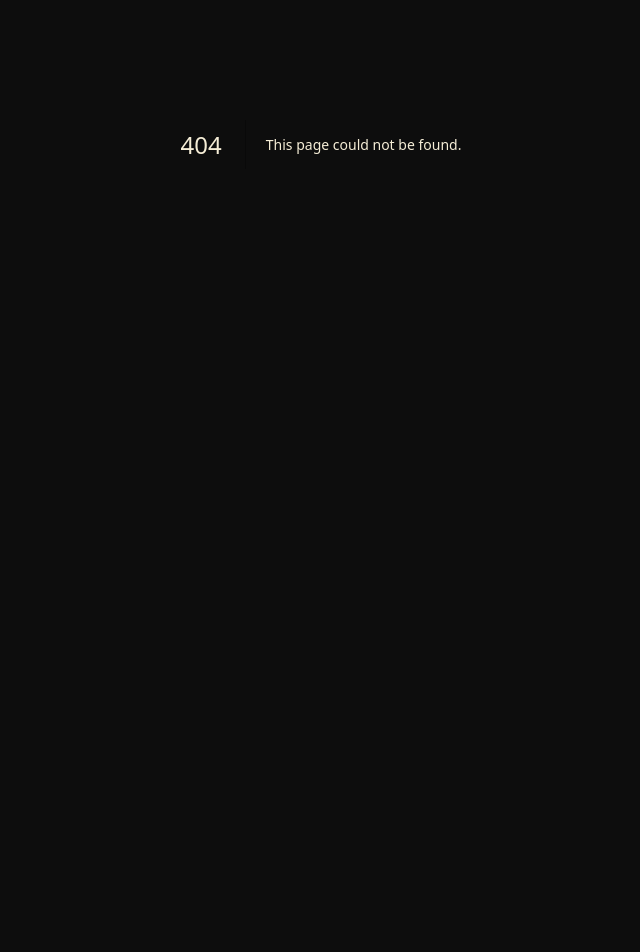
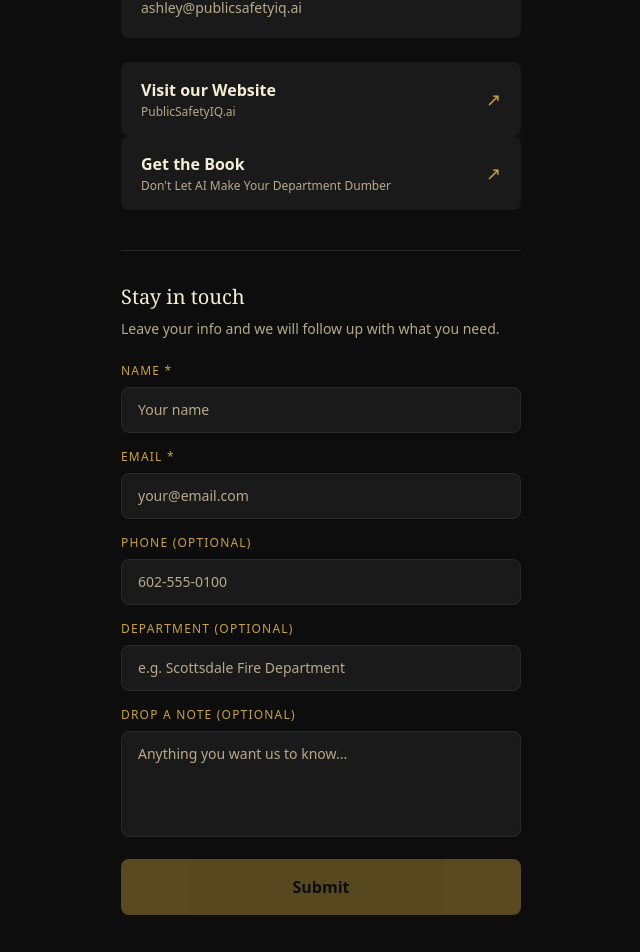
Before and after one commit to PublicSafetyIQ/Heart-meets-hardware, a Next.js app: page /connect in a window 1280 px wide. Before the commit this address had no page. Shown: the part 256-1208 px from the top of the page, without its empty margins (319-959 px from the left). Before the commit the page ends 800 px from the top, so only its background shows below. Built offline with nearby package versions, Linux system fonts and the light colour scheme; no server answers.

Commit message:
Add files via upload

```diff
--- /dev/null
+++ b/app/connect/page.js
@@ -0,0 +1,131 @@
+'use client';
+import { useState } from 'react';
+import Link from 'next/link';
+import { supabase } from '../../lib/supabase';
+
+export default function ConnectPage() {
+  const [form, setForm]           = useState({ name: '', phone: '', email: '', department: '', note: '' });
+  const [submitted, setSubmitted] = useState(false);
+  const [submitting, setSubmitting] = useState(false);
+
+  function handleChange(field, value) {
+    setForm((f) => ({ ...f, [field]: value }));
+  }
+
+  async function handleSubmit() {
+    if (!form.name || !form.email) return;
+    setSubmitting(true);
+    await supabase.from('leads').insert({
+      name:       form.name,
+      phone:      form.phone,
+      email:      form.email,
+      department: form.department,
+      note:       form.note,
+    });
+    setSubmitted(true);
+    setSubmitting(false);
+  }
+
+  return (
+    <main className="min-h-screen flex flex-col px-6 py-10 max-w-md mx-auto">
+
+      <div className="mb-8">
+        <Link href="/" className="text-hmh-gold text-sm">← Back</Link>
+        <h1 className="font-serif text-3xl text-hmh-cream mt-4 mb-1">Connect</h1>
+      </div>
+
+      {/* Ashley's contact info */}
+      <div className="bg-hmh-gray rounded-lg p-5 mb-6">
+        <p className="text-hmh-gold text-xs tracking-widest uppercase mb-3">Your Presenter</p>
+        <p className="text-hmh-cream font-semibold text-lg">Ashley Losch</p>
+        <a href="tel:6023163998" className="block text-hmh-cream-dim text-sm mt-1 hover:text-hmh-gold">602-316-3998</a>
+        <a href="mailto:ashley@publicsafetyiq.ai" className="block text-hmh-cream-dim text-sm mt-0.5 hover:text-hmh-gold">ashley@publicsafetyiq.ai</a>
+      </div>
+
+      {/* Quick links */}
+      <div className="space-y-3 mb-10">
+        <ExternalLink
+          href="https://www.publicsafetyiq.ai"
+          label="Visit our Website"
+          sub="PublicSafetyIQ.ai"
+        />
+        <ExternalLink
+          href="https://a.co/d/0gFjfc7T"
+          label="Get the Book"
+          sub="Don't Let AI Make Your Department Dumber"
+        />
+      </div>
+
+      <div className="w-full h-px bg-hmh-gray-light mb-8" />
+
+      {/* Lead capture form */}
+      <h2 className="font-serif text-xl text-hmh-cream mb-2">Stay in touch</h2>
+      <p className="text-hmh-cream-dim text-sm mb-6">
+        Leave your info and we will follow up with what you need.
+      </p>
+
+      {submitted ? (
+        <div className="text-center py-10">
+          <p className="text-hmh-gold text-4xl mb-4">✓</p>
+          <p className="text-hmh-cream font-semibold text-lg mb-2">Got it. Thank you.</p>
+          <p className="text-hmh-cream-dim text-sm">We will be in touch soon.</p>
+        </div>
+      ) : (
+        <div className="space-y-4">
+          <Field label="Name *" value={form.name} onChange={(v) => handleChange('name', v)} placeholder="Your name" />
+          <Field label="Email *" value={form.email} onChange={(v) => handleChange('email', v)} placeholder="your@email.com" type="email" />
+          <Field label="Phone (optional)" value={form.phone} onChange={(v) => handleChange('phone', v)} placeholder="602-555-0100" type="tel" />
+          <Field label="Department (optional)" value={form.department} onChange={(v) => handleChange('department', v)} placeholder="e.g. Scottsdale Fire Department" />
+
+          <div>
+            <p className="text-hmh-gold text-xs tracking-widest uppercase mb-2">Drop a Note (optional)</p>
+            <textarea
+              value={form.note}
+              onChange={(e) => handleChange('note', e.target.value)}
+              placeholder="Anything you want us to know..."
+              rows={4}
+              className="w-full bg-hmh-gray border border-hmh-gray-light text-hmh-cream placeholder-hmh-cream-dim rounded-lg px-4 py-3 text-sm focus:border-hmh-gold focus:outline-none resize-none"
+            />
+          </div>
+
+          <button
+            onClick={handleSubmit}
+            disabled={!form.name || !form.email || submitting}
+            className="w-full py-4 rounded-lg font-bold text-base bg-hmh-gold text-hmh-black hover:bg-hmh-gold-light disabled:opacity-40 disabled:cursor-not-allowed mt-2"
+          >
+            {submitting ? 'Submitting...' : 'Submit'}
+          </button>
+        </div>
+      )}
+    </main>
+  );
+}
+
+function ExternalLink({ href, label, sub }) {
+  return (
+    <a href={href} target="_blank" rel="noreferrer">
+      <div className="flex items-center justify-between px-5 py-4 bg-hmh-gray rounded-lg hover:bg-hmh-gray-light transition-colors">
+        <div>
+          <p className="text-hmh-cream font-semibold text-base">{label}</p>
+          <p className="text-hmh-cream-dim text-xs mt-0.5">{sub}</p>
+        </div>
+        <span className="text-hmh-gold text-lg">↗</span>
+      </div>
+    </a>
+  );
+}
+
+function Field({ label, value, onChange, placeholder, type = 'text' }) {
+  return (
+    <div>
+      <p className="text-hmh-gold text-xs tracking-widest uppercase mb-2">{label}</p>
+      <input
+        type={type}
+        value={value}
+        onChange={(e) => onChange(e.target.value)}
+        placeholder={placeholder}
+        className="w-full bg-hmh-gray border border-hmh-gray-light text-hmh-cream placeholder-hmh-cream-dim rounded-lg px-4 py-3 text-sm focus:border-hmh-gold focus:outline-none"
+      />
+    </div>
+  );
+}
```
